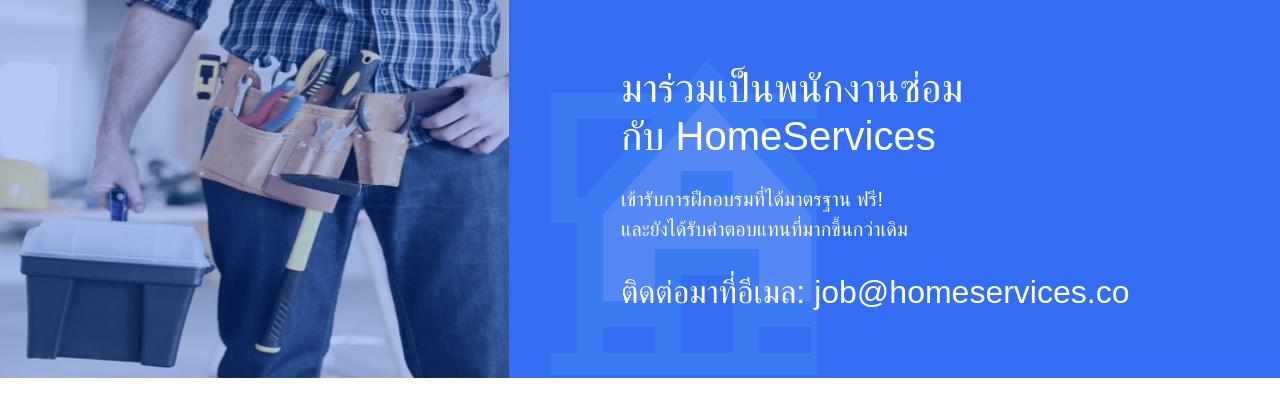
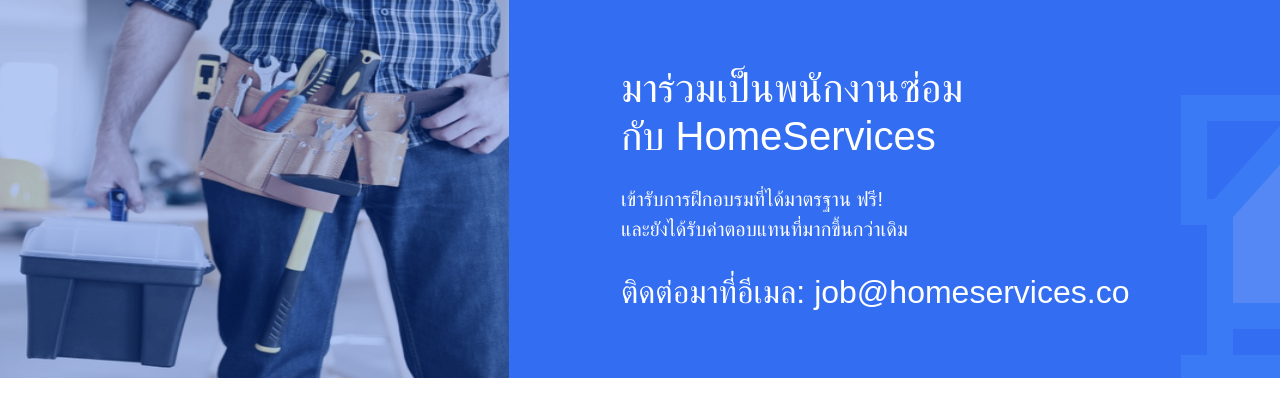
Before and after one commit to napatwongchr/home-service-2, a React (Create React App) app in the folder client/: page / in a window 1280 px wide. Shown: the top 416 px of the page. Built offline with nearby package versions, Linux system fonts and the light colour scheme.

Commit message:
fix: chakra tag

```diff
--- a/client/src/components/contact-component.js
+++ b/client/src/components/contact-component.js
@@ -1,15 +1,26 @@
 import React from "react";
-import { Flex, Box, Text } from "@chakra-ui/react";
+import { Flex, Box, Text, Container, Image } from "@chakra-ui/react";
 import male from "../asset/image/contact-section/male.svg";
 import house from "../asset/image/contact-section/house1.svg";
 import "./contact.css";
 
 const ContactSection = () => {
   return (
-    <section className="contact-banner">
-      <Box bg="blue.600" width="1440px" height="378px">
-        <Flex justify="space-between">
-          <img src={male} alt="male-holding-tools-box" />
+    <Container
+      className="contact-banner"
+      bg="blue.600"
+      maxWidth="100%"
+      h="378px"
+      centerContent
+    >
+      <Box width="100%">
+        <Flex>
+          <Image
+            src={male}
+            alt="male-holding-tools-box"
+            height="fit-content"
+            marginLeft="-1rem"
+          />
           <Flex direction="column" width="100%">
             <Text
               textStyle="h1"
@@ -37,14 +48,21 @@ const ContactSection = () => {
               color="white"
               marginTop="1.5rem"
               marginLeft="7rem"
+              whiteSpace="nowrap"
             >
               ติดต่อมาที่อีเมล: job@homeservices.co
             </Text>
           </Flex>
-          <img className="house-pic" alt="house" src={house} />
+          <Image
+            className="house-pic"
+            alt="house"
+            src={house}
+            marginRight="-1rem"
+            marginBottom="-1rem"
+          />
         </Flex>
       </Box>
-    </section>
+    </Container>
   );
 };
 
--- a/client/src/components/contact.css
+++ b/client/src/components/contact.css
@@ -1,6 +1,3 @@
 .house-pic {
-  position: absolute;
-  left: 39%;
-  top: 4.1%;
   mix-blend-mode: screen;
 }
```
